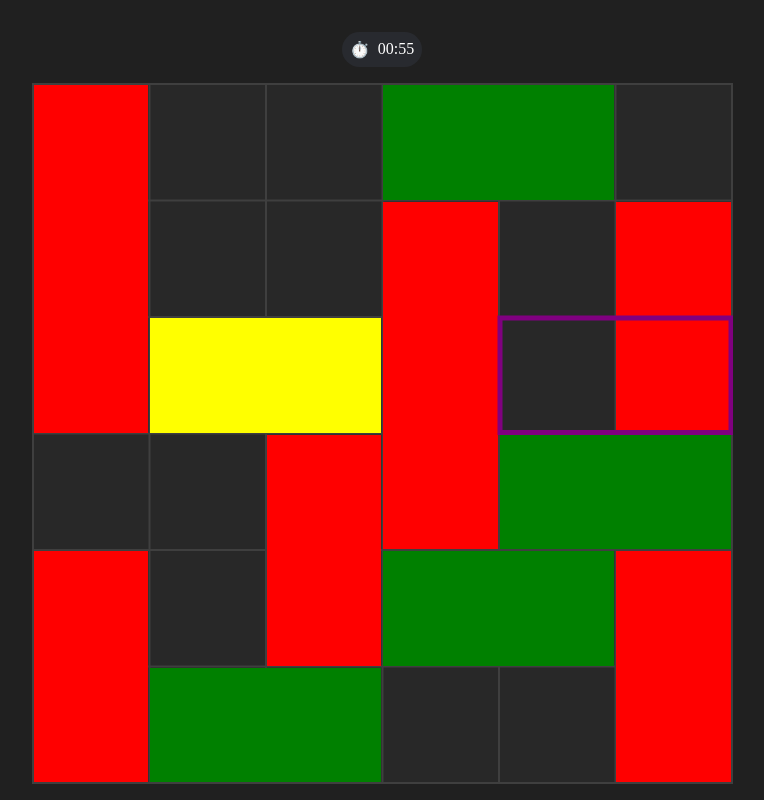
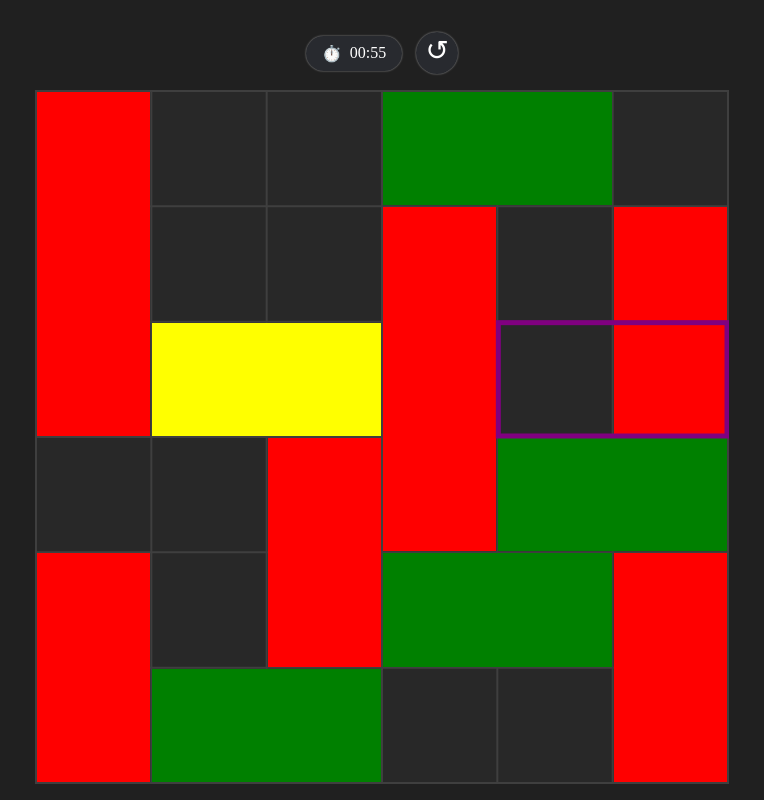
Before and after one commit to PayamGerackoohi/Hamster, a plain HTML site: page src/puzzle/puzzle-practice.html in a window 1280 px wide. Shown: the whole page, without its empty margins (258-1022 px from the left). Drawn offline with Linux system fonts and the light colour scheme.

Commit message:
puzzle: refresh button is added + auto guide

```diff
--- a/pages/css/puzzle-practice.css
+++ b/pages/css/puzzle-practice.css
@@ -1,3 +1,12 @@
+:root {
+  --button-color: #282A2F;
+  --hover-color: #43464e;
+  --active-color: #555963;
+  --shadow-color: #999;
+
+  --icon-size: 1.5em;
+}
+
 body {
   background-color: #202020;
 }
@@ -54,20 +63,59 @@ body {
   background-color: yellow;
 }
 
-#timer {
+#status-bar {
   display: flex;
   width: fit-content;
   margin: 1em;
+  align-items: center;
+}
+
+#status-bar>*+* {
+  margin-left: .5em;
+}
+
+#timer {
+  display: flex;
+  height: fit-content;
   background-color: #282A2F;
-  border-radius: 2em;
+  border-radius: var(--icon-size);
+  box-shadow: 0 0 2px var(--shadow-color);
+  padding-top: .5em;
+  padding-bottom: .5em;
+  padding-left: 1em;
+  padding-right: 1em;
 }
 
 #timer>p {
   color: white;
-  padding: .5em;
   margin: 0;
 }
 
 #timer>*+* {
-  padding-left: 0em !important;
+  padding-left: .5em;
 }
+
+#refresh-button {
+  display: flex;
+  width: var(--icon-size);
+  height: var(--icon-size);
+  align-items: center;
+  justify-content: center;
+  color: white;
+  border: none;
+  border-radius: var(--icon-size);
+  font-size: 1.75em;
+  padding: 0;
+  background-position: center;
+  background-color: var(--button-color);
+  box-shadow: 0 0 2px var(--shadow-color);
+  transition: .2s;
+  user-select: none;
+  padding-bottom: 6px;
+}
+
+#refresh-button[hide] {
+  scale: .4;
+  opacity: 0;
+  rotate: -360deg;
+}
--- a/pages/js/puzzle/data.js
+++ b/pages/js/puzzle/data.js
@@ -1 +1 @@
-/* 2024-08-01 */ const puzzleData = { time: 60, target: { x: 4, y: 2 }, blocks: [ { x: 1, y: 2, h: 2, }, { x: 0, y: 0, v: 3, }, { x: 3, y: 0, h: 2, }, { x: 3, y: 1, v: 3, }, { x: 5, y: 1, v: 2, }, { x: 2, y: 3, v: 2, }, { x: 4, y: 3, h: 2, }, { x: 0, y: 4, v: 2, }, { x: 3, y: 4, h: 2, }, { x: 5, y: 4, v: 2, }, { x: 1, y: 5, h: 2, }, ], operations: [ { b: 2, h: -2 }, { b: 3, v: -1 }, { b: 4, v: -1 }, { b: 6, h: -1 }, { b: 9, v: -2 }, { b: 8, h: 1 }, { b: 10, h: 3 }, { b: 5, v: 1 }, { b: 6, h: -3 }, { b: 3, v: 3 }, { b: 2, h: 2 }, { h: 2 }, { b: 5, v: -4 }, { h: -2 }, { b: 3, v: -2 }, { b: 8, h: -3 }, { b: 10, h: -3 }, { b: 3, v: 2 }, { b: 9, v: 1 }, { h: 3 }, ], /* TODO derive from the operations */ guides: [ [1, 0, 2, ,], [3, 0, , 1,], [5, 0, , 1,], [3, 3, 1, ,], [5, 2, , 2,], [5, 4, 1, , 1], [3, 5, 3, , 1], [2, 5, , 1, 1], [0, 3, 3, ,], [3, 3, , 3, 1], [3, 0, 2, , 1], [3, 2, 2, , 1], [2, 0, , 4,], [1, 2, 2, ,], [3, 1, , 2,], [1, 4, 3, ,], [1, 5, 3, ,], [3, 4, , 2, 1], [5, 4, , 1, 1], [3, 2, 3, , 1], ], }
+/* 2024-08-01 */ const puzzleData = { time: 60, target: { x: 4, y: 2 }, blocks: [ { x: 1, y: 2, h: 2, }, { x: 0, y: 0, v: 3, }, { x: 3, y: 0, h: 2, }, { x: 3, y: 1, v: 3, }, { x: 5, y: 1, v: 2, }, { x: 2, y: 3, v: 2, }, { x: 4, y: 3, h: 2, }, { x: 0, y: 4, v: 2, }, { x: 3, y: 4, h: 2, }, { x: 5, y: 4, v: 2, }, { x: 1, y: 5, h: 2, }, ], operations: [ { b: 2, h: -2 }, { b: 3, v: -1 }, { b: 4, v: -1 }, { b: 6, h: -1 }, { b: 9, v: -2 }, { b: 8, h: 1 }, { b: 10, h: 3 }, { b: 5, v: 1 }, { b: 6, h: -3 }, { b: 3, v: 3 }, { b: 2, h: 2 }, { h: 2 }, { b: 5, v: -4 }, { h: -2 }, { b: 3, v: -2 }, { b: 8, h: -3 }, { b: 10, h: -3 }, { b: 3, v: 2 }, { b: 9, v: 1 }, { h: 3 }, ], }
--- a/src/puzzle/js/puzzle/data.js
+++ b/src/puzzle/js/puzzle/data.js
@@ -81,27 +81,4 @@ const puzzleData = {
     { b: 9, v: 1 },
     { h: 3 },
   ],
-  /* TODO derive from the operations */
-  guides: [
-    [1, 0, 2, ,],
-    [3, 0, , 1,],
-    [5, 0, , 1,],
-    [3, 3, 1, ,],
-    [5, 2, , 2,],
-    [5, 4, 1, , 1],
-    [3, 5, 3, , 1],
-    [2, 5, , 1, 1],
-    [0, 3, 3, ,],
-    [3, 3, , 3, 1],
-    [3, 0, 2, , 1],
-    [3, 2, 2, , 1],
-    [2, 0, , 4,],
-    [1, 2, 2, ,],
-    [3, 1, , 2,],
-    [1, 4, 3, ,],
-    [1, 5, 3, ,],
-    [3, 4, , 2, 1],
-    [5, 4, , 1, 1],
-    [3, 2, 3, , 1],
-  ],
 }
--- a/src/puzzle/puzzle-practice.html
+++ b/src/puzzle/puzzle-practice.html
@@ -14,9 +14,12 @@
 <body>
   <div id="nav" page="Puzzle -> Practice"></div>
   <div id="content">
-    <div id="timer">
-      <p>⏱️</p>
-      <p id="time"></p>
+    <div id="status-bar">
+      <div id="timer">
+        <p>⏱️</p>
+        <p id="time"></p>
+      </div>
+      <button id="refresh-button" class="ripple" onclick="refresh()">↺</button>
     </div>
     <div id="container">
       <canvas id="canvas"></canvas>
@@ -26,14 +29,14 @@
     </div>
   </div>
   <script>
-    // TODO add refresh button
     const containerEl = document.getElementById('container')
     const blockEl = document.getElementById('block')
     const canvasEl = document.getElementById('canvas')
     const overlayCanvasEl = document.getElementById('overlay-canvas')
     const timeEl = document.getElementById('time')
+    const refreshButtonEl = document.getElementById('refresh-button')
 
-    let { time, blocks, target } = puzzleData
+    const { time, blocks, target } = puzzleData
     let isPlaying = true
     const container = {
       size: { width: 0, height: 0 },
@@ -47,23 +50,59 @@
       },
     }
     let unit = 0
+    let threadId = 0
+    let timeoutId
 
-    observeWindowSize()
-    start()
+    main()
 
+    function main() {
+      this.time
+      this.blocks = JSON.parse(JSON.stringify(blocks))
+      resetTime()
+      observeWindowSize()
+      start()
+    }
+    function resetTime() {
+      this.time = time
+      showTime()
+    }
     function start() {
-      showTime()
-      tick()
+      setTimeout(showRefreshButton, 1000)
+      tick(threadId)
     }
-    function tick() {
+    function showRefreshButton() {
+      refreshButtonEl.removeAttribute('hide')
+    }
+    function hideRefreshButton() {
+      refreshButtonEl.setAttribute('hide', '')
+    }
+    function refresh() {
+      hideRefreshButton()
+      stopTicking()
+      resetState()
+      this.blocks = JSON.parse(JSON.stringify(blocks))
+      draw()
+      start()
+    }
+    function stopTicking() {
+      threadId += 1
+      clearTimeout(timeoutId)
+    }
+    function resetState() {
+      isPlaying = true
+      resetTime()
+    }
+    function tick(id) {
+      if (id !== threadId) return
       if (isPlaying) {
-        setTimeout(() => {
-          time -= 1
-          if (time < 0)
+        timeoutId = setTimeout(() => {
+          if (id !== threadId) return
+          this.time -= 1
+          if (this.time < 0)
             alert('Timeup')
           else {
             showTime()
-            tick()
+            tick(id)
           }
         }, 1000)
       }
@@ -71,7 +110,12 @@
         alert('Win')
     }
     function showTime() {
-      timeEl.textContent = `00:${time.toString().padStart(2, '0')}`
+      let text = '01:00'
+      if (this.time === 60)
+        text = '01:00'
+      else
+        text = `00:${this.time.toString().padStart(2, '0')}`
+      timeEl.textContent = text
     }
     function observeWindowSize() {
       onSizeChanged()
@@ -106,6 +150,7 @@
     function drawTarget() {
       const { gap } = container
       const canvas = overlayCanvasEl.getContext('2d')
+      canvas.clearRect(0, 0, overlayCanvasEl.width, overlayCanvasEl.height)
       canvas.beginPath()
       canvas.strokeStyle = 'purple'
       canvas.lineWidth = 5
@@ -118,6 +163,7 @@
     }
     function drawGrid() {
       const canvas = canvasEl.getContext('2d')
+      canvas.clearRect(0, 0, canvasEl.width, canvasEl.height)
       canvas.beginPath()
       const maxX = container.size.width
       const maxY = container.size.height
@@ -136,7 +182,7 @@
     }
     function drawBlocks() {
       blockEl.innerHTML = ''
-      blocks.forEach(({ x, y, h, v }, i) => {
+      this.blocks.forEach(({ x, y, h, v }, i) => {
         const boxEl = blockEl.appendChild(document.createElement('div'))
         boxEl.classList.add('box', h ? 'horizontal' : 'vertical')
         i === 0 && boxEl.classList.add('key')
@@ -182,11 +228,11 @@
         checkKeyPosition()
       }
       function calculateMovementRegion() {
-        const { x, y, h, v } = blocks[id]
+        const { x, y, h, v } = this.blocks[id]
         const { gap } = container
         if (xDirection) {
           movementRegion = { min: 0, max: container.grid.u - h }
-          blocks.forEach((block, i) => {
+          this.blocks.forEach((block, i) => {
             if (i !== id && block.y <= y && block.y + (block.v || 1) > y)
               if (block.x < x)
                 movementRegion.min = Math.max(movementRegion.min, block.x + (block.h || 1))
@@ -197,7 +243,7 @@
           movementRegion.maxPx = movementRegion.max * (unit.x + gap) + gap - 2
         } else {
           movementRegion = { min: 0, max: container.grid.v - v }
-          blocks.forEach((block, i) => {
+          this.blocks.forEach((block, i) => {
             if (i !== id && block.x <= x && block.x + (block.h || 1) > x)
               if (block.y < y)
                 movementRegion.min = Math.max(movementRegion.min, block.y + (block.v || 1))
@@ -232,9 +278,9 @@
 
         function updateBlockCoord(index) {
           if (xDirection)
-            blocks[id].x = index
+            this.blocks[id].x = index
           else
-            blocks[id].y = index
+            this.blocks[id].y = index
         }
         function round(value) {
           const dimension = getDimension()
@@ -248,7 +294,7 @@
         return xDirection ? unit.x : unit.y
       }
       function checkKeyPosition() {
-        const key = blocks[0]
+        const key = this.blocks[0]
         if (key && key.x === target.x && key.y === target.y)
           isPlaying = false
       }
```
Also changed, not shown: pages/puzzle-practice.html (+1 -1 lines), pages/puzzle-solution.html (+1 -1 lines), src/puzzle/puzzle-solution.html (+48 -6 lines).
